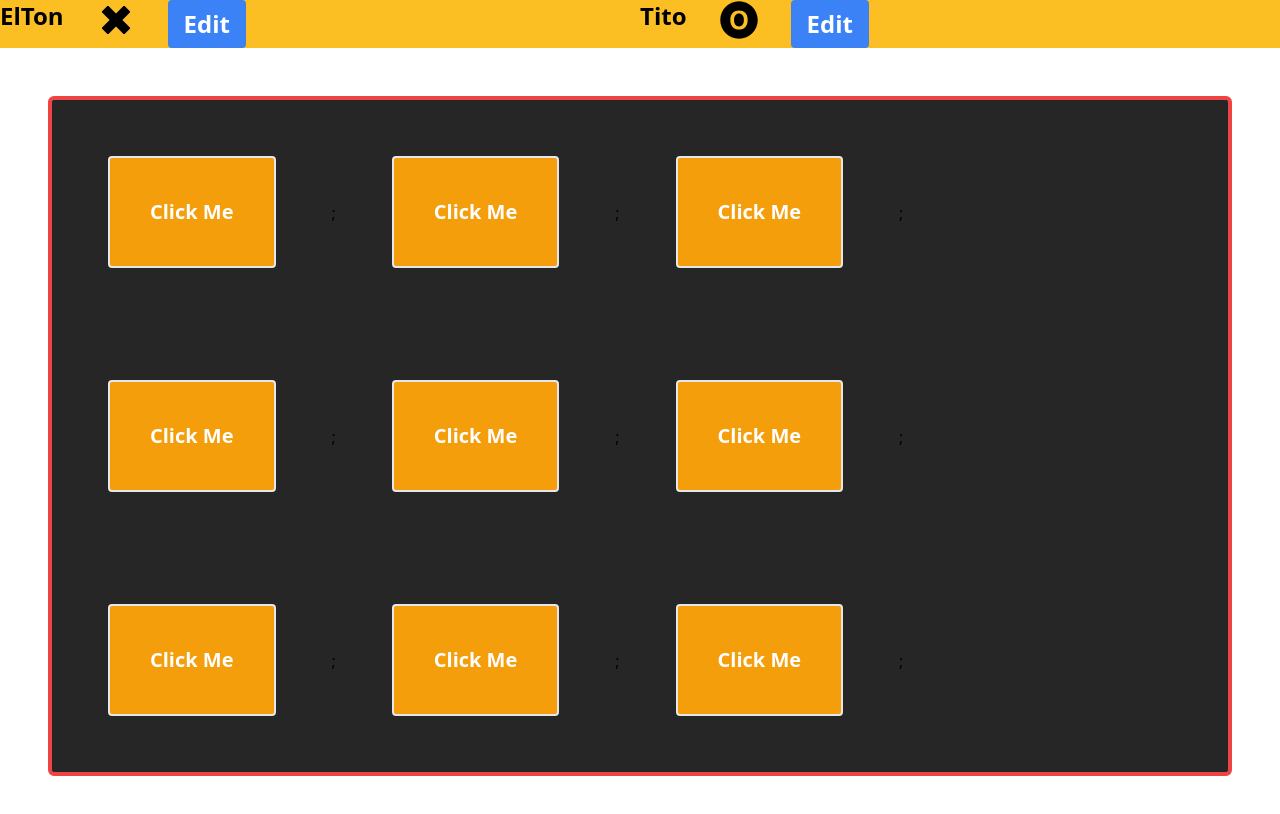
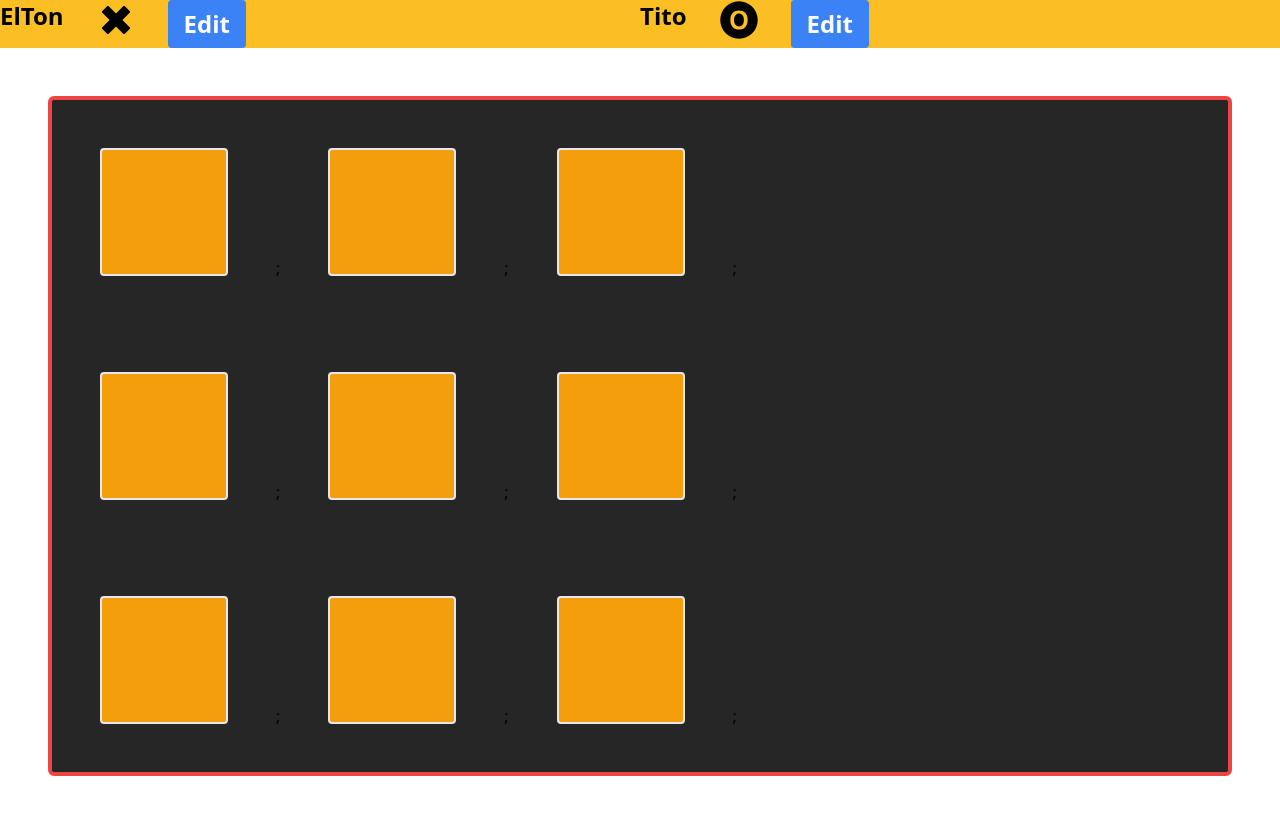
Before and after one commit to fEdGoRv/trainingChallengeGame, a React (Create React App) app: page / in a window 1280 px wide. Shown: the top 814 px of the page. Built offline with nearby package versions, Linux system fonts and the light colour scheme.

Commit message:
winner set

```diff
--- a/src/App.js
+++ b/src/App.js
@@ -3,16 +3,17 @@ import GameBoard from './Components/Pure/GameBoard.jsx';
 import Header from './Components/Pure/Header.jsx'
 import { useState } from 'react';
 import Log from './Components/Pure/log.jsx';
+import {WINNING_COMBINATIONS} from './Components/Pure/WINNING_COMBINATIONS.jsx'
 
 let inicialGameBoard = [
   [
-      'Click Me', 'Click Me', 'Click Me'
+      null, null, null
   ],
   [
-      'Click Me', 'Click Me', 'Click Me'
+      null, null, null
   ],
   [
-      'Click Me', 'Click Me', 'Click Me'
+      null, null, null
   ]
 ];
 
@@ -33,6 +34,8 @@ function App() {
 
   const activePlayer = deriveActivePlayer(gameTurns);
 
+  let winner;
+
   const gameBoard = inicialGameBoard;
     for(const turn of gameTurns){
         let {square, player} = turn;
@@ -40,6 +43,17 @@ function App() {
 
         gameBoard[row][col] = player;
     }
+
+  for(const combination of WINNING_COMBINATIONS){
+    const firstSquareSymbol = gameBoard[combination[0].row][combination[0].column];
+    const secondSquareSymbol = gameBoard[combination[1].row][combination[1].column];
+    const thirdSquareSymbol =  gameBoard[combination[2].row][combination[2].column];
+
+    if(firstSquareSymbol && firstSquareSymbol === secondSquareSymbol && secondSquareSymbol===thirdSquareSymbol){
+        winner = firstSquareSymbol;
+    }
+
+  }
 
   function handleSquareSymbol(rowIndex, colIndex) {
     setGameTurns((prevTurns) => {
@@ -57,6 +71,7 @@ function App() {
 return (
   <div className="App">
     <Header activePlayer={activePlayer} />
+    {winner && <p>You won {winner}!!</p>}
     <GameBoard handleSquareSymbol={handleSquareSymbol} board={gameBoard} />
     <Log turns={gameTurns} />
   </div>
--- a/src/Components/Pure/Button.jsx
+++ b/src/Components/Pure/Button.jsx
@@ -14,9 +14,9 @@ function Button({children, className, player, ...props}) {
 
     function handleButton(){
         if(player === 'X'){
-          return <div className='bg-amber-500 w-32 m-12 rounded border-solid border-2 border-white p-4'>{x}</div>
+          return <div className='bg-amber-500 w-32 h-32 m-12 rounded border-solid border-2 border-white p-4'>{x}</div>
         }else if(player === 'O'){
-          return <div className='bg-amber-500 w-32 m-12 rounded border-solid border-2 border-white p-4'>{o}</div>
+          return <div className='bg-amber-500 w-32 h-32 m-12 rounded border-solid border-2 border-white p-4'>{o}</div>
         }else {
           return inicialsButtons;
         }
--- a/src/Components/Pure/GameBoard.jsx
+++ b/src/Components/Pure/GameBoard.jsx
@@ -5,10 +5,10 @@ import Button from './Button';
 export default function GameBoard({handleSquareSymbol, board}) {
 
 
-    const orangeButton = "bg-amber-500 text-white px-10 py-10 rounded text-xl text-center cursor-pointer font-bold item-center m-14 border-solid border-2"
+    const orangeButton = "bg-amber-500 w-32 h-32 text-white rounded text-xl text-center cursor-pointer font-bold item-center m-12 border-solid border-2"
 
 
-    return <ol className='flex border-solid border-4 border-red-500 mx-12 my-12 rounded-md bg-neutral-800'>
+    return <ol className='flex max-w-screen-2xl border-solid border-4 border-red-500 mx-12 my-12 rounded-md bg-neutral-800'>
         {board.map((row, rowIndex) => <li key={rowIndex}>
             <ol>
                 {row.map((playerSymbol, colIndex) => <li key={colIndex}><Button className={orangeButton} player={playerSymbol} onClick={() => handleSquareSymbol(rowIndex, colIndex)}>{playerSymbol}</Button>;
--- /dev/null
+++ b/src/Components/Pure/WINNING_COMBINATIONS.jsx
@@ -0,0 +1,42 @@
+export const WINNING_COMBINATIONS = [
+    [
+      { row: 0, column: 0 },
+      { row: 0, column: 1 },
+      { row: 0, column: 2 },
+    ],
+    [
+      { row: 1, column: 0 },
+      { row: 1, column: 1 },
+      { row: 1, column: 2 },
+    ],
+    [
+      { row: 2, column: 0 },
+      { row: 2, column: 1 },
+      { row: 2, column: 2 },
+    ],
+    [
+      { row: 0, column: 0 },
+      { row: 1, column: 0 },
+      { row: 2, column: 0 },
+    ],
+    [
+      { row: 0, column: 1 },
+      { row: 1, column: 1 },
+      { row: 2, column: 1 },
+    ],
+    [
+      { row: 0, column: 2 },
+      { row: 1, column: 2 },
+      { row: 2, column: 2 },
+    ],
+    [
+      { row: 0, column: 0 },
+      { row: 1, column: 1 },
+      { row: 2, column: 2 },
+    ],
+    [
+      { row: 0, column: 2 },
+      { row: 1, column: 1 },
+      { row: 2, column: 0 },
+    ],
+  ];
```
